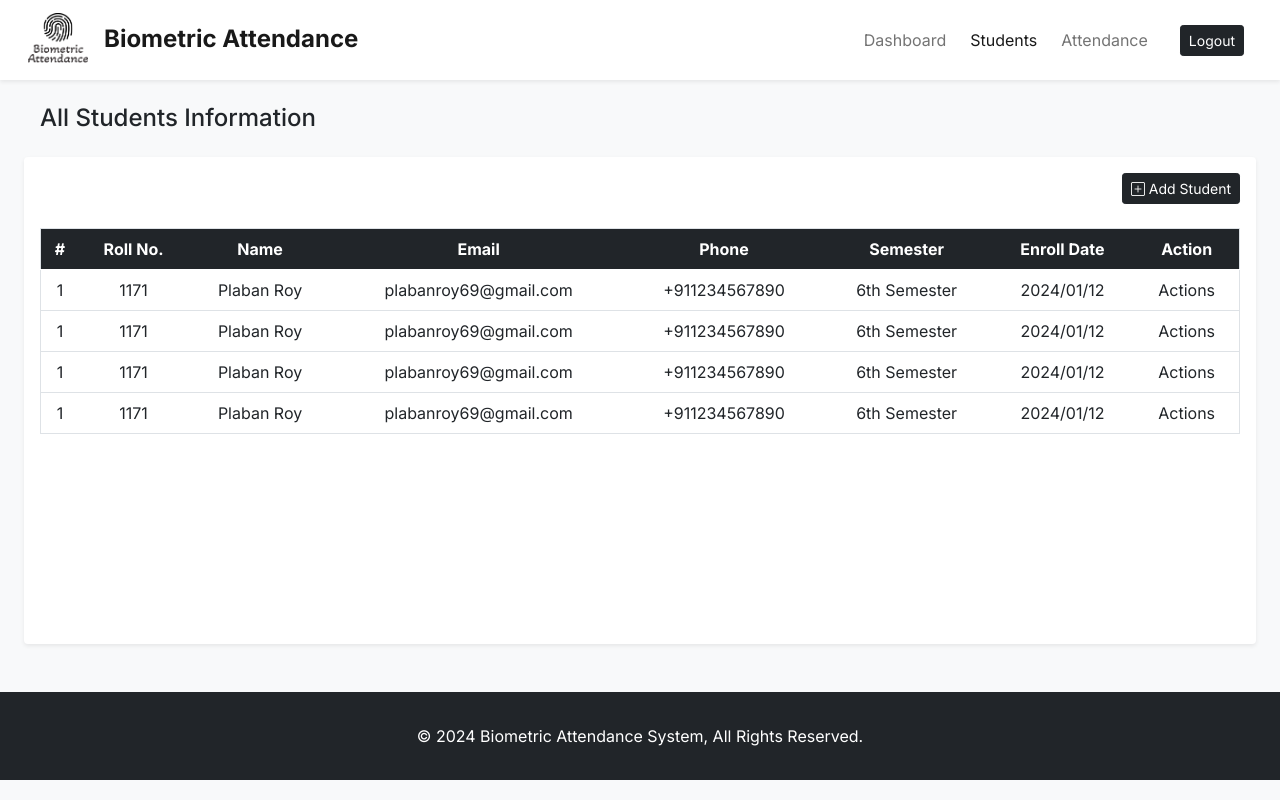
After one commit to hrik-das/biometric-attendance, a PHP site: page /students.php in a window 1280 px wide. The commit adds this page. Run offline with PHP 8.4, Linux system fonts and the light colour scheme.

Commit message:
New Student Details Feature Added

```diff
--- a/server/include/connect.php
+++ b/server/include/connect.php
@@ -21,7 +21,7 @@
 
     function selectAllData($table){
         $connect = $GLOBALS["connect"];
-        $query = "SELECT * FROM $table";
+        $query = "SELECT * FROM `$table`";
         $result = mysqli_query($connect, $query);
         return $result;
     }
@@ -42,7 +42,6 @@
             die("Query Cannot be Prepared - Insert");
         }
     }
-
 
     function selectData($sql, $values, $datatypes){
         $connect = $GLOBALS["connect"];
--- a/server/include/footer.php
+++ b/server/include/footer.php
@@ -1,5 +1,5 @@
-<footer class="bg-dark text-white p-4 mt-4">
-    <div class="container mx-auto text-center">
-        <p>© 2024 Biometric Attendance System, All Rights Reserved.</p>
+<footer class="bg-dark text-white p-3">
+    <div class="container mx-auto text-center mt-3">
+        <p>&copy; 2024 Biometric Attendance System, All Rights Reserved.</p>
     </div>
 </footer>
--- a/server/include/header.php
+++ b/server/include/header.php
@@ -4,9 +4,9 @@
             <img src="./images/1.png" alt="" width="60" height="50" class="d-inline-block align-text-center me-3 mb-1">Biometric Attendance
         </a>
         <div class="navbar-nav fw-500 mb-2 mb-lg-0 ms-auto">
-            <a class="nav-link me-2 active" href="dashboard.php">Dashboard</a>
-            <a class="nav-link me-2" href="#">Students</a>
-            <a class="nav-link me-2" href="#">Attendance</a>
+            <a class="nav-link me-2" href="dashboard.php">Dashboard</a>
+            <a class="nav-link me-2" href="students.php">Students</a>
+            <a class="nav-link me-2" href="daily_logs.php">Attendance</a>
         </div>
         <div class="ms-2 p-2 text-center">
             <a href="logout.php" class="btn btn-sm btn-dark rounded-sm fw-500 shadow-none">Logout</a>
--- a/server/include/include.php
+++ b/server/include/include.php
@@ -3,3 +3,4 @@
 <link rel="stylesheet" href="https://cdn.jsdelivr.net/npm/bootstrap-icons@1.11.3/font/bootstrap-icons.min.css"/>
 <link rel="stylesheet" href="./css/common.css">
 <script src="https://cdn.jsdelivr.net/npm/bootstrap@5.0.2/dist/js/bootstrap.bundle.min.js" crossorigin="anonymous"></script>
+<script src="./js/navbar.js" defer></script>
--- /dev/null
+++ b/server/students.php
@@ -0,0 +1,180 @@
+<!DOCTYPE html>
+<html lang="en">
+<head>
+    <meta charset="UTF-8">
+    <meta name="viewport" content="width=device-width, initial-scale=1.0">
+    <?php require("./include/include.php"); ?>
+    <title>Biometric Attendance - Students</title>
+</head>
+<body class="bg-light">
+    <!-- Header -->
+    <?php include("./include/header.php"); ?>
+
+    <!-- All Students Information -->
+    <div class="container-fluid" id="main-content">
+        <div class="row">
+            <div class="col-lg-12 ms-auto p-4 overflow-hidden">
+                <h3 class="ms-3 mb-4 fs-4 fw-500">All Students Information</h3>
+                <div class="card border-0 shadow-sm mb-4">
+                    <div class="card-body">
+                        <div class="text-end mb-4">
+                            <button type="button" class="btn btn-dark shadow-none btn-sm" data-bs-toggle="modal" data-bs-target="#add-student"><i class="bi bi-plus-square"></i> Add Student</button>
+                        </div>
+                        <div style="height: 400px; overflow-y: scroll;">
+                            <table class="table table-hover border text-center">
+                                <thead>
+                                    <tr class="bg-dark text-white">
+                                        <th scope="col">#</th>
+                                        <th scope="col">Roll No.</th>
+                                        <th scope="col">Name</th>
+                                        <th scope="col">Email</th>
+                                        <th scope="col">Phone</th>
+                                        <th scope="col">Semester</th>
+                                        <th scope="col">Enroll Date</th>
+                                        <th scope="col">Action</th>
+                                    </tr>
+                                </thead>
+                                <tbody id="student-data">
+                                    <tr class="align-middle">
+                                        <td>1</td>
+                                        <td>1171</td>
+                                        <td>Plaban Roy</td>
+                                        <td>plabanroy69@gmail.com</td>
+                                        <td>+911234567890</td>
+                                        <td>6th Semester</td>
+                                        <td>2024/01/12</td>
+                                        <td>Actions</td>
+                                    </tr>
+                                    <tr class="align-middle">
+                                        <td>1</td>
+                                        <td>1171</td>
+                                        <td>Plaban Roy</td>
+                                        <td>plabanroy69@gmail.com</td>
+                                        <td>+911234567890</td>
+                                        <td>6th Semester</td>
+                                        <td>2024/01/12</td>
+                                        <td>Actions</td>
+                                    </tr>
+                                    <tr class="align-middle">
+                                        <td>1</td>
+                                        <td>1171</td>
+                                        <td>Plaban Roy</td>
+                                        <td>plabanroy69@gmail.com</td>
+                                        <td>+911234567890</td>
+                                        <td>6th Semester</td>
+                                        <td>2024/01/12</td>
+                                        <td>Actions</td>
+                                    </tr>
+                                    <tr class="align-middle">
+                                        <td>1</td>
+                                        <td>1171</td>
+                                        <td>Plaban Roy</td>
+                                        <td>plabanroy69@gmail.com</td>
+                                        <td>+911234567890</td>
+                                        <td>6th Semester</td>
+                                        <td>2024/01/12</td>
+                                        <td>Actions</td>
+                                    </tr>
+                                </tbody>
+                            </table>
+                        </div>
+                    </div>
+                </div>
+            </div>
+        </div>
+    </div>
+
+    <!-- Add Student Modal -->
+    <div class="modal fade" id="add-student" data-bs-backdrop="static" data-bs-keyboard="true" tabindex="-1" aria-labelledby="staticBackdropLabel" aria-hidden="true">
+        <div class="modal-dialog modal-lg">
+            <form action="" id="add-student-form" autocomplete="off">
+                <div class="modal-content">
+                    <div class="modal-header">
+                        <h5 class="modal-title">Add Student</h5>
+                    </div>
+                    <div class="modal-body">
+                        <div class="row">
+                            <div class="col-md-6 mb-3">
+                                <label class="form-label fw-bold">Student Roll Number</label>
+                                <input type="number" name="roll" class="form-control shadow-none" required>
+                            </div>
+                            <div class="col-md-6 mb-3">
+                                <label class="form-label fw-bold">Student Name</label>
+                                <input type="text" name="name" class="form-control shadow-none" required>
+                            </div>
+                            <div class="col-md-6 mb-3">
+                                <label class="form-label fw-bold">Email Address</label>
+                                <input type="email" name="email" class="form-control shadow-none" required>
+                            </div>
+                            <div class="col-md-6 mb-3">
+                                <label class="form-label fw-bold">Phone Number</label>
+                                <input type="number" name="phone" class="form-control shadow-none" required>
+                            </div>
+                            <div class="col-md-6 mb-3">
+                                <label class="form-label fw-bold">Semester</label>
+                                <input type="number" name="sem" class="form-control shadow-none" required>
+                            </div>
+                            <div class="col-md-6 mb-3">
+                                <label class="form-label fw-bold">Enroll Date</label>
+                                <input type="date" name="date" class="form-control shadow-none" required>
+                            </div>
+                        </div>
+                    </div>
+                    <div class="modal-footer">
+                        <button type="reset" class="btn btn-outline-dark btn-sm shadow-none" data-bs-dismiss="modal">Cancel</button>
+                        <button type="submit" class="btn btn-dark btn-sm text-white shadow-none">Add Student</button>
+                    </div>
+                </div>
+            </form>
+        </div>
+    </div>
+
+    <!-- Edit Student Details Modal -->
+    <div class="modal fade" id="edit-student" data-bs-backdrop="static" data-bs-keyboard="true" tabindex="-1" aria-labelledby="staticBackdropLabel" aria-hidden="true">
+        <div class="modal-dialog modal-lg">
+            <form action="" id="edit-student-form" autocomplete="off">
+                <div class="modal-content">
+                    <div class="modal-header">
+                        <h5 class="modal-title">Edit Student Details</h5>
+                    </div>
+                    <div class="modal-body">
+                        <div class="row">
+                            <div class="col-md-6 mb-3">
+                                <label class="form-label fw-bold">Student Roll Number</label>
+                                <input type="text" name="roll" class="form-control shadow-none" required>
+                            </div>
+                            <div class="col-md-6 mb-3">
+                                <label class="form-label fw-bold">Student Name</label>
+                                <input type="text" name="name" class="form-control shadow-none" required>
+                            </div>
+                            <div class="col-md-6 mb-3">
+                                <label class="form-label fw-bold">Email Address</label>
+                                <input type="email" name="email" class="form-control shadow-none" required>
+                            </div>
+                            <div class="col-md-6 mb-3">
+                                <label class="form-label fw-bold">Phone Number</label>
+                                <input type="number" name="phone" class="form-control shadow-none" required>
+                            </div>
+                            <div class="col-md-6 mb-3">
+                                <label class="form-label fw-bold">Semester</label>
+                                <input type="number" name="adult" class="form-control shadow-none" required>
+                            </div>
+                            <div class="col-md-6 mb-3">
+                                <label class="form-label fw-bold">Children (Max.)</label>
+                                <input type="number" name="children" class="form-control shadow-none" min="1" required>
+                            </div>
+                        </div>
+                    </div>
+                    <div class="modal-footer">
+                        <button type="reset" class="btn btn-sm btn-outline-dark shadow-none" data-bs-dismiss="modal">Cancel</button>
+                        <button type="submit" class="btn btn-sm btn-dark text-white shadow-none">Save Chnages</button>
+                    </div>
+                </div>
+            </form>
+        </div>
+    </div>
+
+    <!-- Footer -->
+    <?php include("./include/footer.php"); ?>
+</body>
+</html>
```
Also changed, not shown: server/attendance.sql (+32 -1 lines), server/daily_logs.php (added, +17 -0 lines), server/js/navbar.js (added, +35 -0 lines).
